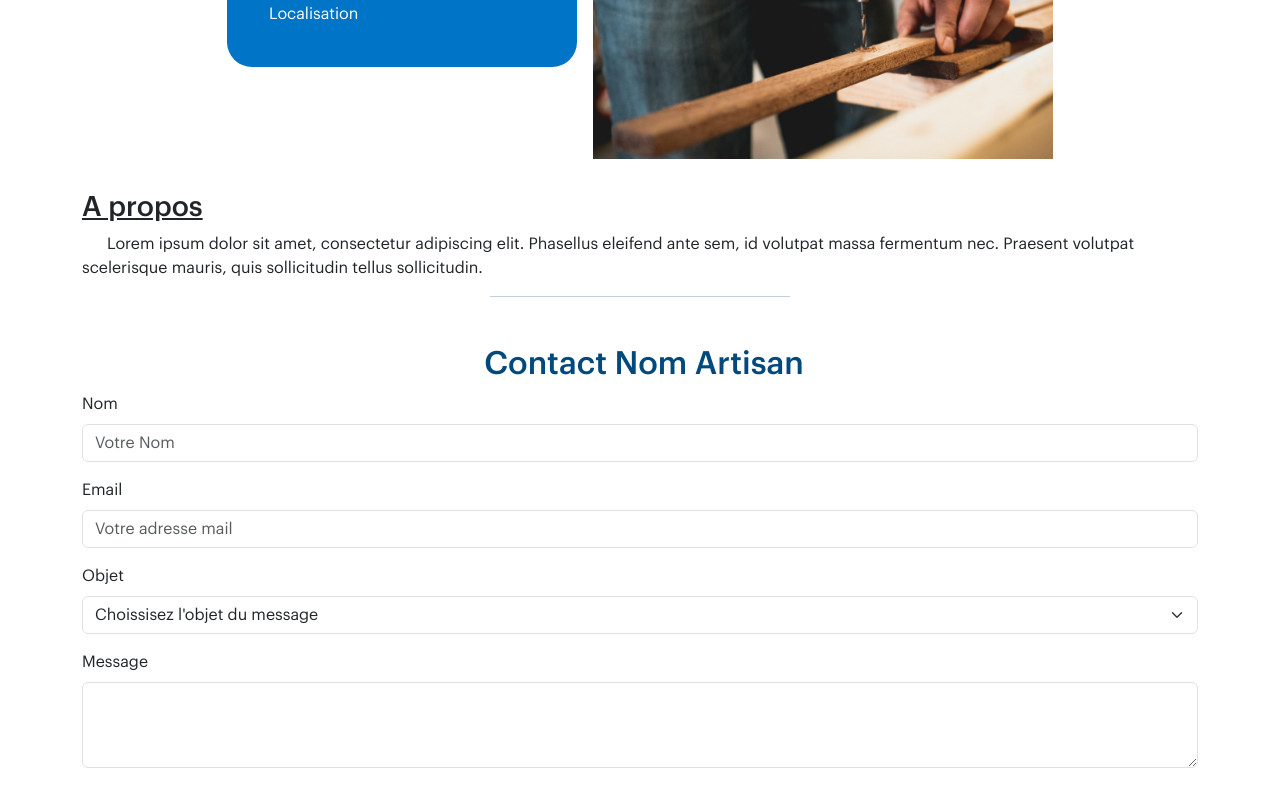
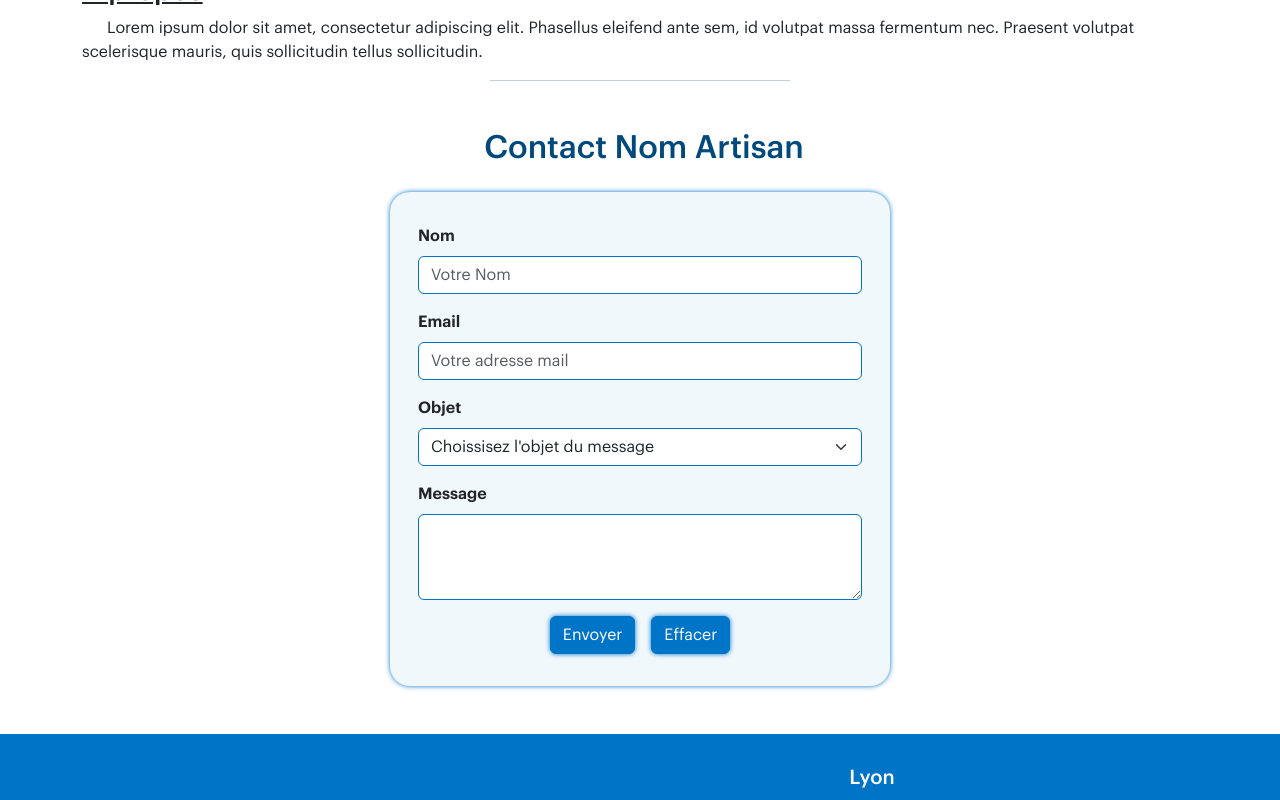
Before and after one commit to BenjCaro/Trouve-ton-artisan, a React (Create React App) app in the folder client/: page / in a window 1280 px wide. Shown: the part 700-1500 px from the top of the page. Built offline with nearby package versions, Linux system fonts and the light colour scheme.

Commit message:
mise en place formulaire de contact , et integration dans la page Artisan

```diff
--- a/client/src/assets/css/form.scss
+++ b/client/src/assets/css/form.scss
@@ -0,0 +1,49 @@
+
+.artisan-pictures {
+    max-width: 300px;
+    margin-bottom: 0;
+
+}
+
+.artisan-pictures img {
+    border-radius: 25px;
+}
+
+
+.form-contact {
+    max-width: 500px;
+    background-color: #f1f8fc;
+    border-radius: 20px;
+    border-color: #0074C7;
+    box-shadow: 0 0 5px #0074C7;
+}
+
+.form-items {
+    border: 1px solid #0074C7;
+
+}
+
+.form-btn {
+    color: #fff;
+    background-color:#0074C7;
+    border-color: #0074C7;
+    box-shadow: 0px 0px 5px #0074C7;
+    transition: background-color 0.5s ease-in-out;
+
+}
+
+.form-btn:hover {
+    color: #fff;
+    background-color: #00497C;
+    box-shadow: 0 0 5px 1px #00497C;
+}
+
+
+@media screen and (max-width: 768px) {
+
+    .bloc-infos-artisan {
+
+        flex-direction: column;
+    }
+
+}
--- a/client/src/components/Form.js
+++ b/client/src/components/Form.js
@@ -4,27 +4,31 @@ import '../assets/css/form.scss';
 const Form = () => {
     return (
         <>
-            <form>
-                 <div class="mb-3">
-                    <label for="exampleFormControlInput1" class="form-label">Nom</label>
-                    <input type="email" className="form-control" id="exampleFormControlInput1" placeholder="Votre Nom"/>
-                </div>
-                <div class="mb-3">
-                    <label for="email" className="form-label">Email</label>
-                    <input type="email" className="form-control" id="email" placeholder="Votre adresse mail" name="email"/>
-                </div>
-                <div class="mb-3">
-                    <label for="object" class="form-label">Objet</label>
-                    <select className="form-select" id='object' name='object' aria-label="Default select example">
+                <form className='form-contact row mt-3 p-3' method='post'>
+                    <fieldset className="mb-3 mt-3">
+                        <label for="name" className="form-label fw-semibold">Nom</label>
+                        <input type="email" className="form-items form-control" id="name" placeholder="Votre Nom" required/>
+                    </fieldset>
+                    <fieldset className="mb-3 ">
+                        <label for="email" className="form-label fw-semibold">Email</label>
+                        <input type="email" className="form-items form-control" id="email" placeholder="Votre adresse mail" name="email" required/>
+                    </fieldset>
+                    <fieldset className="mb-3">
+                        <label for="object" className="form-label fw-semibold">Objet</label>
+                        <select className="form-items form-select " id='object' name='object' aria-label="Default select example" required>
                             <option selected>Choissisez l'objet du message</option>
                             <option value="1">Renseignements</option>
                             <option value="2">Devis</option>
                             <option value="3">Rendez-vous</option>
                         </select>
-                </div>
-                <div class="mb-3">
-                    <label for="message" className="form-label">Message</label>
-                    <textarea className="form-control" id="message" name='message' rows="3"></textarea>
+                    </fieldset>
+                    <fieldset className="mb-3">
+                        <label for="message" className="form-label fw-semibold">Message</label>
+                        <textarea className="form-items form-control" id="message" name='message' rows="3" required> </textarea>
+                    </fieldset>
+                    <div className='d-flex gap-3 justify-content-center mb-3'>
+                        <button className='btn form-btn' type='submit'>Envoyer</button>
+                        <button className='btn form-btn' type='reset'>Effacer</button>
                     </div>
                 </form>
         </>
--- a/client/src/pages/Artisan.js
+++ b/client/src/pages/Artisan.js
@@ -17,7 +17,7 @@ const Artisan = () => {
                 <h1 className='main-title text-center'>Nom Artisan</h1>
                 <hr className='main-hr'/>
                 <section className='container mb-5'>
-                    <div className='d-flex .flex-row justify-content-center align-items-center mb-3 gap-3'>
+                    <div className='bloc-infos-artisan d-flex .flex-row justify-content-center align-items-center mb-3 gap-3'>
                         <div className='top-card d-flex flex-column justify-content-center'>
                             <h2 className='secondary-title ms-2'>Nom</h2>
                             <ul className='card-infos mt-3 ms-2'>
@@ -27,8 +27,8 @@ const Artisan = () => {
                                 <li>Localisation</li>
                             </ul>
                         </div>
-                        <div>
-                            <figure className='home-pictures'>
+                        <div className=''>
+                            <figure className='artisan-pictures'>
                                 <img src={work} className='img-fluid'/>
                             </figure>
                         </div>
@@ -41,7 +41,7 @@ const Artisan = () => {
                     </p>
                     <hr className='main-hr'/>
                 </section>
-                <section className='container mb-5'>
+                <section className='container mb-5 d-flex flex-column align-items-center'>
                 <h2 className='section-title text-center ms-2'>Contact Nom Artisan</h2>
                    {/* composant Form */}
                    <Form/>
```
Lines whose indentation alone changed are shown as unchanged.
